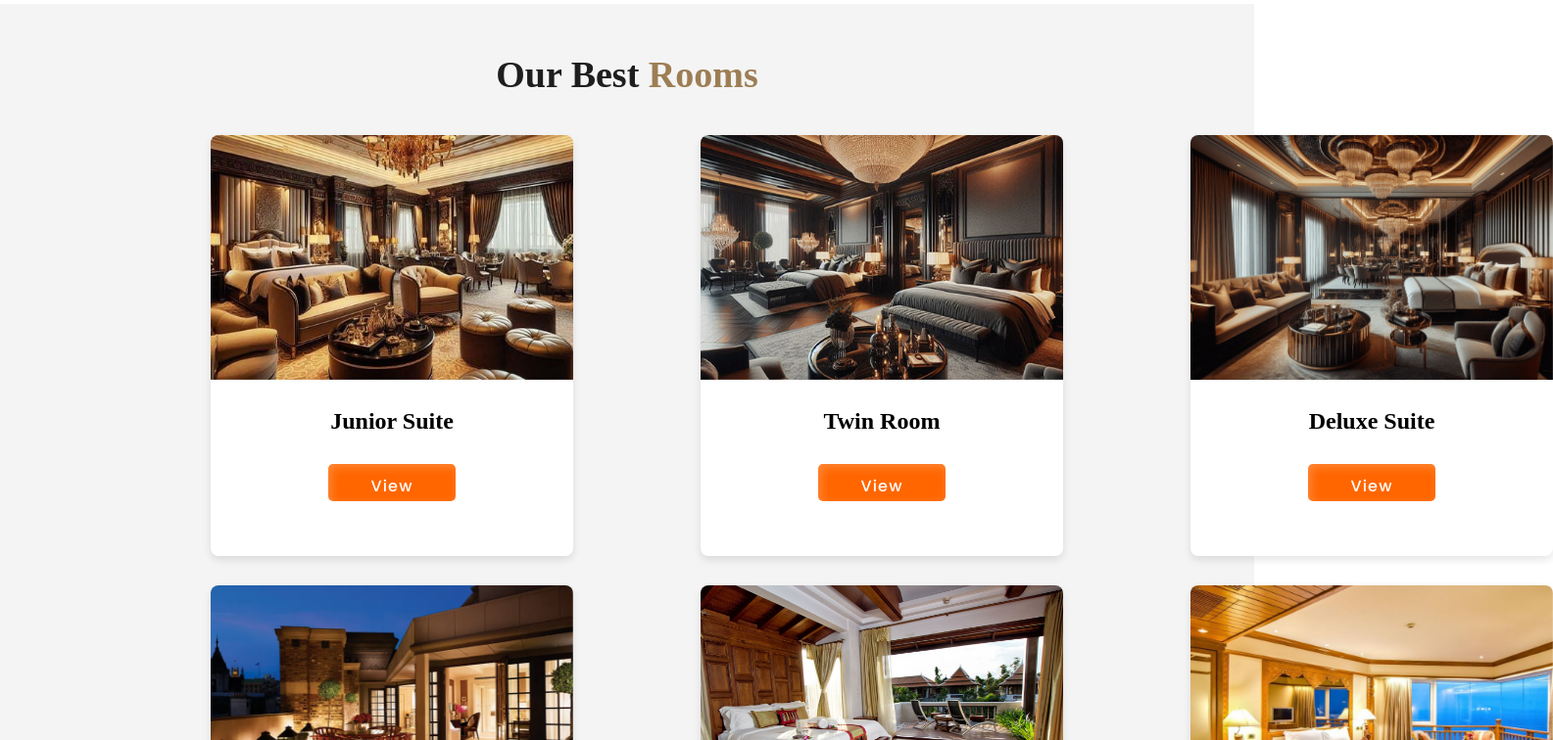
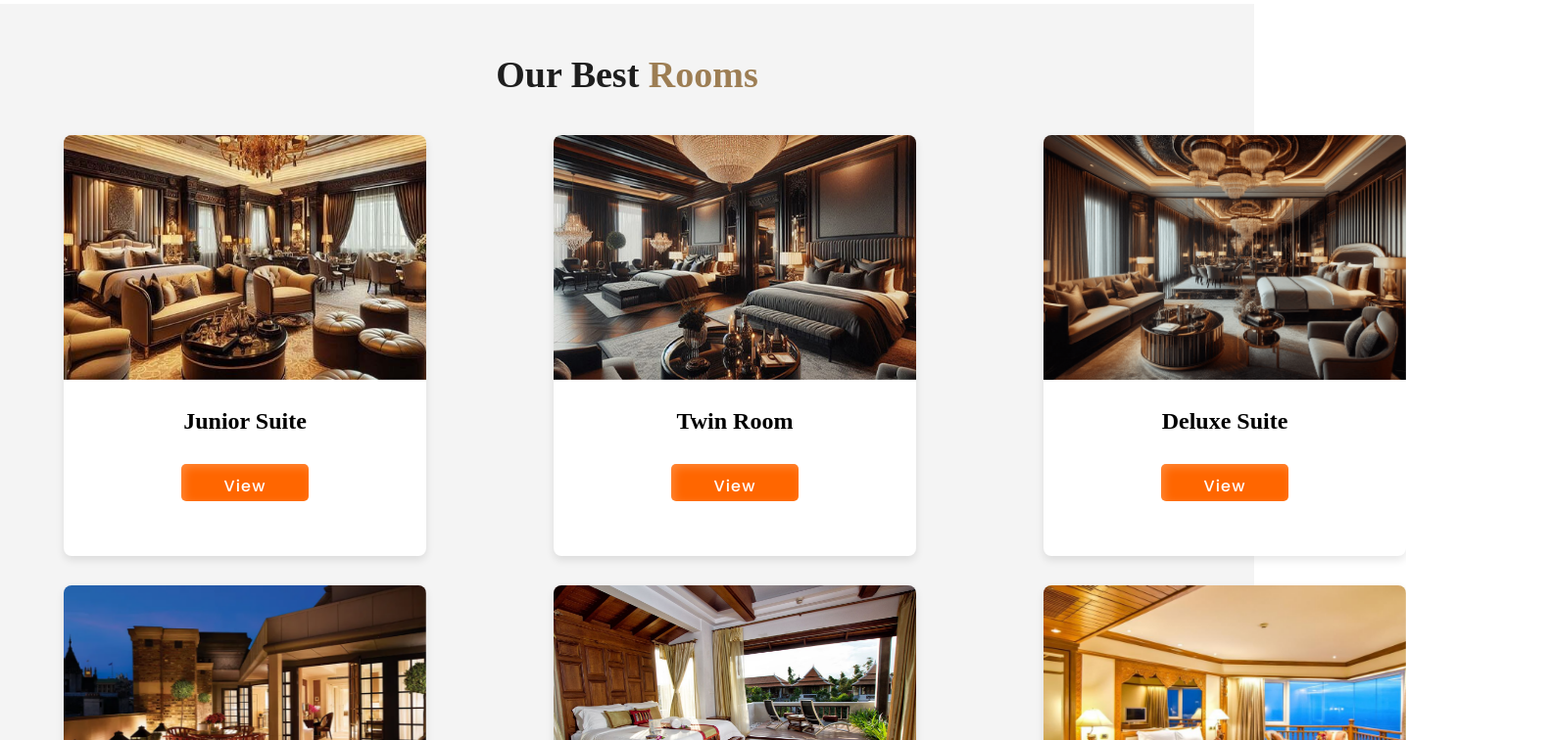
Before and after one commit to anjalivaidya321/Reactproject, a React (Vite) app: page /Rooms in a window 1280 px wide. Shown: the part 1000-1756 px from the top of the page at 98% size, 1585 px wide, since content can reach past the window. Built offline with nearby package versions, Linux system fonts and the light colour scheme; a web font is replaced by a local one.

Commit message:
new changes

```diff
--- a/src/components/Pages/roompage/roompage.module.css
+++ b/src/components/Pages/roompage/roompage.module.css
@@ -22,7 +22,7 @@
     grid-template-columns: repeat(3,500px);
     row-gap: 30px;
     justify-items: center;
-    padding-left: 150px;
+    /* padding-left: 150px; */
 }
 
 
```
